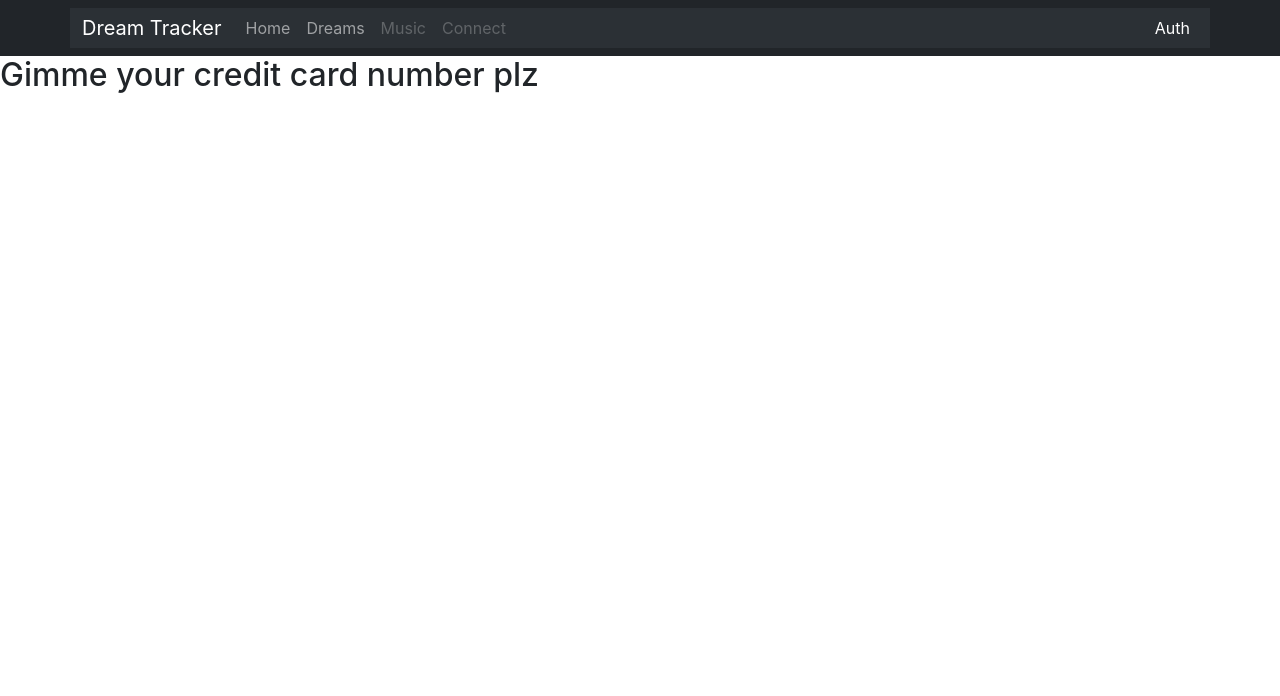
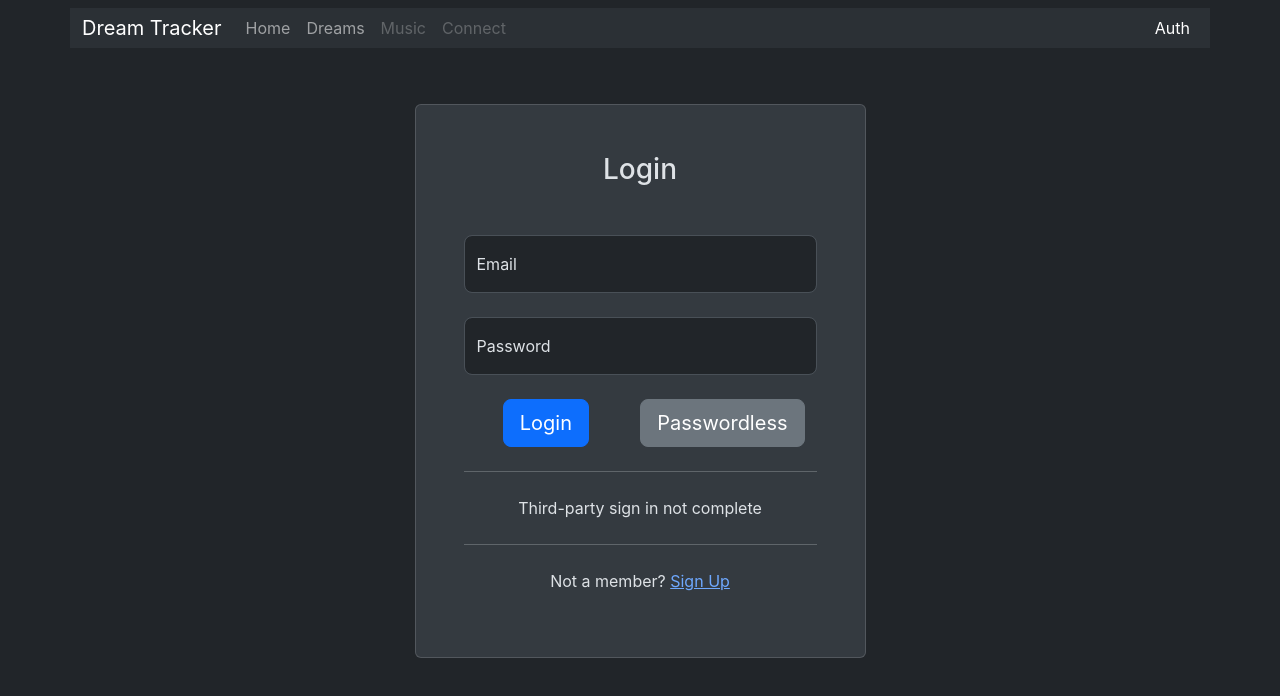
Before and after one commit to Oasis-NEU/f23-group02, a React (Create React App) app: page /auth in a window 1280 px wide. Shown: the top 696 px of the page. Built offline with nearby package versions, Linux system fonts and the light colour scheme; no server answers.

Commit message:
started working on login

```diff
--- /dev/null
+++ b/src/components/AuthCard.css
@@ -0,0 +1,3 @@
+.auth-card {
+	background-color: var(--bs-secondary-bg);
+}
--- /dev/null
+++ b/src/components/AuthCard.tsx
@@ -0,0 +1,17 @@
+import { Card, Col, Container, Row } from 'react-bootstrap';
+
+import './AuthCard.css';
+
+const AuthCard = ({ children }: any) => (
+	<Container fluid="sm" className="py-5 h-100">
+		<Row className="d-flex justify-content-center align-items-center h-100">
+			<Col className="col-12" md="8" lg="6" xl="5">
+				<Card className="auth-card shadow-2-strong">
+					<div className="card-body p-5 text-center">{children}</div>
+				</Card>
+			</Col>
+		</Row>
+	</Container>
+);
+
+export default AuthCard;
--- a/src/index.tsx
+++ b/src/index.tsx
@@ -17,6 +17,8 @@ root.render(
 	</React.StrictMode>
 );
 
+document.querySelector('html')!.setAttribute('data-bs-theme', 'dark');
+
 // If you want to start measuring performance in your app, pass a function
 // to log results (for example: reportWebVitals(console.log))
 // or send to an analytics endpoint. Learn more: https://bit.ly/CRA-vitals
--- a/src/pages/Auth.tsx
+++ /dev/null
@@ -1,11 +0,0 @@
-import Header from '../components/Header';
-
-const Auth = () => (
-	<>
-		<Header />
-
-		<h2>Gimme your credit card number plz</h2>
-	</>
-);
-
-export default Auth;
--- /dev/null
+++ b/src/pages/Auth/Auth.tsx
@@ -0,0 +1,52 @@
+import { Button, Col, Container, FloatingLabel, Form, Row } from 'react-bootstrap';
+import { Link } from 'react-router-dom';
+import Header from '../../components/Header';
+
+import AuthCard from '../../components/AuthCard';
+
+const Auth = () => {
+	function webauthn() {
+		navigator.credentials.get({
+			publicKey: {
+				challenge: {} as any,
+			},
+		});
+	}
+
+	return (
+		<>
+			<Header />
+			<AuthCard>
+				<h3 className="mb-5">Login</h3>
+				<FloatingLabel className="mb-4" label="Email">
+					<Form.Control size="lg" type="email" id="login-email" placeholder="" />
+				</FloatingLabel>
+				<FloatingLabel className="mb-4" label="Password">
+					<Form.Control size="lg" type="password" id="login-password" placeholder="" />
+				</FloatingLabel>
+				<Container className="d-grid gap-2">
+					<Row>
+						<Col>
+							<Button className="btn-block" variant="primary" size="lg" id="login-button" type="submit">
+								Login
+							</Button>
+						</Col>
+						<Col>
+							<Button className="btn-block" variant="secondary" size="lg" id="webauthn-button" type="submit">
+								Passwordless
+							</Button>
+						</Col>
+					</Row>
+				</Container>
+				<hr className="my-4" />
+				<p>Third-party sign in not complete</p>
+				<hr className="my-4" />
+				<p>
+					Not a member? <Link to="/auth/register">Sign Up</Link>
+				</p>
+			</AuthCard>
+		</>
+	);
+};
+
+export default Auth;
--- /dev/null
+++ b/src/pages/Auth/Register.tsx
@@ -0,0 +1,59 @@
+import { Button, Col, Container, FloatingLabel, Form, Row } from 'react-bootstrap';
+import AuthCard from '../../components/AuthCard';
+import Header from '../../components/Header';
+
+const Register = () => {
+	async function setupWebAuthn(userInfo: { email: string; username: string }) {
+		const creds = navigator.credentials.create({
+			publicKey: {
+				challenge: {} as any,
+				rp: {
+					name: 'Dream Tracker',
+				},
+				user: {
+					id: {} as any,
+					name: userInfo.email,
+					displayName: userInfo.username,
+				},
+				pubKeyCredParams: [{ alg: 9, type: 'public-key' }],
+			},
+		});
+	}
+
+	return (
+		<>
+			<Header />
+
+			<AuthCard>
+				<h3 className="mb-5">Register</h3>
+
+				<FloatingLabel className="mb-4" label="Username">
+					<Form.Control size="lg" type="username" id="register-username" placeholder="" />
+				</FloatingLabel>
+				<FloatingLabel className="mb-4" label="Email">
+					<Form.Control size="lg" type="email" id="register-email" placeholder="" />
+				</FloatingLabel>
+				<FloatingLabel className="mb-4" label="Password">
+					<Form.Control size="lg" type="password" id="register-password" placeholder="" />
+				</FloatingLabel>
+
+				<Container className="d-grid gap-2">
+					<Row>
+						<Col>
+							<Button className="btn-block" variant="primary" size="lg" id="register-button" type="submit">
+								Sign Up
+							</Button>
+						</Col>
+						<Col>
+							<Button className="btn-block" variant="secondary" size="lg" id="webauthn-button" type="submit">
+								Passwordless
+							</Button>
+						</Col>
+					</Row>
+				</Container>
+			</AuthCard>
+		</>
+	);
+};
+
+export default Register;
--- a/src/pages/Home.tsx
+++ b/src/pages/Home.tsx
@@ -6,6 +6,7 @@ const Home = () => (
 
 		<h1>Track Your Dreams</h1>
 		<p>Using state of the art magic, you can track your dreams!!!</p>
+		<p>We don't steal your data®</p>
 	</>
 );
 
```
Also changed, not shown: src/components/Header.tsx (+6 -4 lines).
